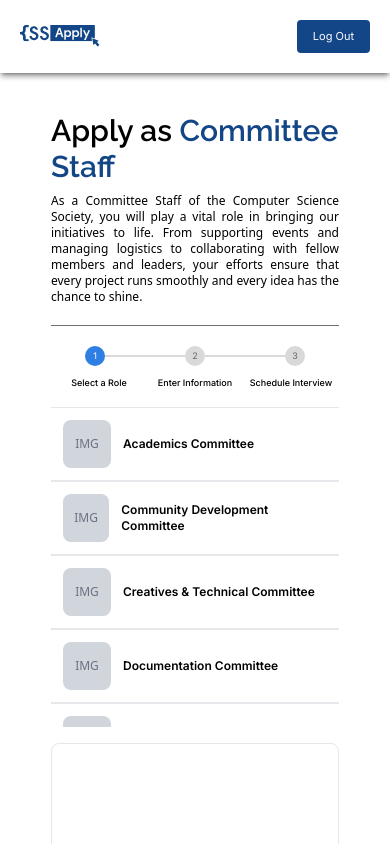
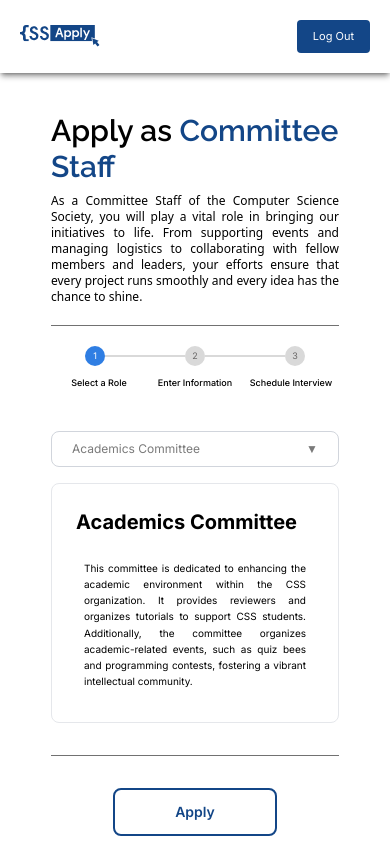
Before and after one commit to genna-cervantes/css-apply, a Next.js app: page /user/apply/committee-staff in a window 390 px wide. Shown: the top 844 px of the page. Built offline with nearby package versions, Linux system fonts and the light colour scheme.

Commit message:
Fixed committee step1 page

```diff
--- a/src/app/user/apply/committee-staff/page.tsx
+++ b/src/app/user/apply/committee-staff/page.tsx
@@ -7,7 +7,7 @@ import Header from "@/components/Header";
 import Footer from "@/components/Footer";
 
 export default function StaffApplication() {
-  const [selectedRole, setSelectedRole] = useState<string | null>(null);
+  const [selectedRole, setSelectedRole] = useState<string | null>("academics");
   const router = useRouter();
 
   const committeeRoles = [
@@ -123,6 +123,8 @@ export default function StaffApplication() {
     },
   ];
 
+  const [isDropdownOpen, setIsDropdownOpen] = useState(false);
+
   return (
     <div className="min-h-screen bg-white sm:bg-[rgb(243,243,253)] flex flex-col justify-between">
       <Header />
@@ -134,6 +136,7 @@ export default function StaffApplication() {
               <span className="text-black">Apply as </span>
               <span className="text-[#134687]">Committee Staff</span>
             </div>
+
             <div className="text-black text-xs lg:text-lg font-Inter font-light text-justify">
               As a Committee Staff of the Computer Science Society, you will
               play a vital role in bringing our initiatives to life. From
@@ -141,7 +144,9 @@ export default function StaffApplication() {
               fellow members and leaders, your efforts ensure that every project
               runs smoothly and every idea has the chance to shine.
             </div>
+
             <hr className="my-5 lg:my-8 border-t-1 border-[#717171]" />
+
             {/* Stepper */}
             <div className="w-full flex flex-col items-center justify-center">
               <div className="flex items-center">
@@ -163,6 +168,7 @@ export default function StaffApplication() {
                   </span>
                 </div>
               </div>
+
               <div className="grid grid-cols-3 w-72 lg:w-100 mt-3 gap-x-0 place-items-center font-inter font-medium">
                 <span className="text-[9px] lg:text-[11px] leading-none whitespace-nowrap text-center">
                   Select a Role
@@ -175,23 +181,63 @@ export default function StaffApplication() {
                 </span>
               </div>
             </div>
+
+            {/* Application Form */}
             <div className="flex flex-col lg:flex-row justify-center lg:gap-8 mt-5 lg:mt-8">
-              {/* Left Column - Scrollable Role List */}
-              <div className="w-full lg:w-1/3 max-w-md">
-                <div className="max-h-80 overflow-y-auto">
+              {/* Left Column - Scrollable Role List / Mobile Dropdown */}
+              <div className="">
+                {/* Mobile Dropdown (below lg) */}
+                <div className="lg:hidden relative mt-6">
+                  <button
+                    onClick={() => setIsDropdownOpen(!isDropdownOpen)}
+                    className="w-full px-5 border h-9 border-gray-300 rounded-lg bg-white flex items-center justify-between"
+                  >
+                    <span className="font-inter text-xs text-[#7a7a7a]">
+                      {selectedRole
+                        ? committeeRoles.find(
+                            (role) => role.id === selectedRole
+                          )?.title
+                        : "Select an EB role"}
+                    </span>
+                    <span className="text-[#7a7a7a] text-xs font-extralight">
+                      ▼
+                    </span>
+                  </button>
+                  {isDropdownOpen && (
+                    <div className="absolute z-10 w-full mt-1 bg-white border border-gray-300 rounded-lg shadow-lg max-h-80 overflow-y-auto">
+                      {committeeRoles.map((role) => (
+                        <div
+                          key={role.id}
+                          onClick={() => {
+                            setSelectedRole(role.id);
+                            setIsDropdownOpen(false);
+                          }}
+                          className="p-2 border-b cursor-pointer hover:bg-gray-50 flex items-center gap-3 last:border-b-0"
+                        >
+                          <div className="w-10 h-10 bg-gray-300 rounded-lg flex items-center justify-center">
+                            <span className="text-gray-500 text-xs">IMG</span>
+                          </div>
+                          <h4 className="font-inter font-semibold text-xs text-black">
+                            {role.title}
+                          </h4>
+                        </div>
+                      ))}
+                    </div>
+                  )}
+                </div>
+
+                {/* Desktop Scrollable List (lg and above) */}
+                <div className="hidden lg:block max-h-80 overflow-y-auto">
                   {committeeRoles.map((role) => (
                     <div
                       key={role.id}
                       onClick={() => setSelectedRole(role.id)}
-                      className={`p-3 border-t border-b cursor-pointer transition-all duration-200 flex items-center gap-3 ${
+                      className={`p-7 border-t border-b cursor-pointer transition-all duration-200 flex items-center gap-3 ${
                         selectedRole === role.id
                           ? "border-[#2F7EE3] bg-blue-50"
                           : "border-gray-200 hover:border-gray-300 hover:bg-gray-50"
                       }`}
                     >
-                      <div className="w-12 h-12 bg-gray-300 rounded-lg flex items-center justify-center">
-                        <span className="text-gray-500 text-xs">IMG</span>
-                      </div>
                       <h4 className="font-inter font-semibold text-xs text-black">
                         {role.title}
                       </h4>
@@ -216,7 +262,7 @@ export default function StaffApplication() {
                               <h4 className="text-xl font-inter font-bold text-black mb-4">
                                 {role.title}
                               </h4>
-                              <p className="text-[13px] font-normal font-inter text-black mb-6 leading-relaxed text-justify">
+                              <p className="text-[10px] lg:text-[13px] font-normal font-inter text-black lg:mb-6 leading-relaxed text-justify max-h-48 overflow-y-auto p-2">
                                 {role.description}
                               </p>
                             </>
@@ -224,7 +270,9 @@ export default function StaffApplication() {
                         })()}
                       </div>
                       {/* Right side - Committee picture */}
-                      <div className="w-full lg:w-2/5 bg-gray-200 h-80"></div>
+                      <div className="hidden w-2/5 lg:block bg-gray-200 lg:h-80">
+                        is it here
+                      </div>
                     </div>
                   </div>
                 ) : (
@@ -241,7 +289,9 @@ export default function StaffApplication() {
                 )}
               </div>
             </div>
+
             <hr className="my-8 border-t-1 border-[#717171]" />
+
             <div className="flex justify-center gap-4">
               <button
                 type="button"
@@ -267,6 +317,7 @@ export default function StaffApplication() {
           </div>
         </div>
       </section>
+
       <Footer />
     </div>
   );
--- /dev/null
+++ b/src/styles/animations.ts
@@ -0,0 +1,71 @@
+// Animation utility functions for consistent styling
+
+export const getScrollAnimationClasses = (
+  isVisible: boolean,
+  direction: "left" | "right" | "up" | "down" = "up",
+  baseClasses: string = ""
+) => {
+  const directionClasses = {
+    left: isVisible
+      ? "opacity-100 transform translate-x-0"
+      : "opacity-0 transform -translate-x-12 sm:-translate-x-16",
+    right: isVisible
+      ? "opacity-100 transform translate-x-0"
+      : "opacity-0 transform translate-x-12 sm:translate-x-16",
+    up: isVisible
+      ? "opacity-100 transform translate-y-0"
+      : "opacity-0 transform translate-y-8 sm:translate-y-12",
+    down: isVisible
+      ? "opacity-100 transform translate-y-0"
+      : "opacity-0 transform -translate-y-8 sm:-translate-y-12",
+  };
+
+  return `${baseClasses} transition-all duration-800 sm:duration-1000 ease-out will-change-transform ${directionClasses[direction]}`;
+};
+
+export const getScrollAnimationStyles = (
+  isVisible: boolean,
+  direction: "left" | "right" | "up" | "down" = "up",
+  delay: string = "0s"
+) => {
+  const directionStyles = {
+    left: {
+      opacity: isVisible ? 1 : 0,
+      transform: isVisible ? "translateX(0)" : "translateX(-48px)",
+    },
+    right: {
+      opacity: isVisible ? 1 : 0,
+      transform: isVisible ? "translateX(0)" : "translateX(48px)",
+    },
+    up: {
+      opacity: isVisible ? 1 : 0,
+      transform: isVisible ? "translateY(0)" : "translateY(32px)",
+    },
+    down: {
+      opacity: isVisible ? 1 : 0,
+      transform: isVisible ? "translateY(0)" : "translateY(-32px)",
+    },
+  };
+
+  return {
+    ...directionStyles[direction],
+    transitionDelay: delay,
+    willChange: "opacity, transform",
+  };
+};
+
+export const getStaggeredAnimationStyles = (
+  isVisible: boolean,
+  index: number,
+  baseDelay: number = 0.1
+) => {
+  const delay = `${baseDelay + index * 0.1}s`;
+  return {
+    opacity: isVisible ? 1 : 0,
+    transform: isVisible
+      ? "scale(1) translateY(0)"
+      : "scale(0.75) translateY(32px)",
+    transitionDelay: delay,
+    willChange: "opacity, transform",
+  };
+};
```
